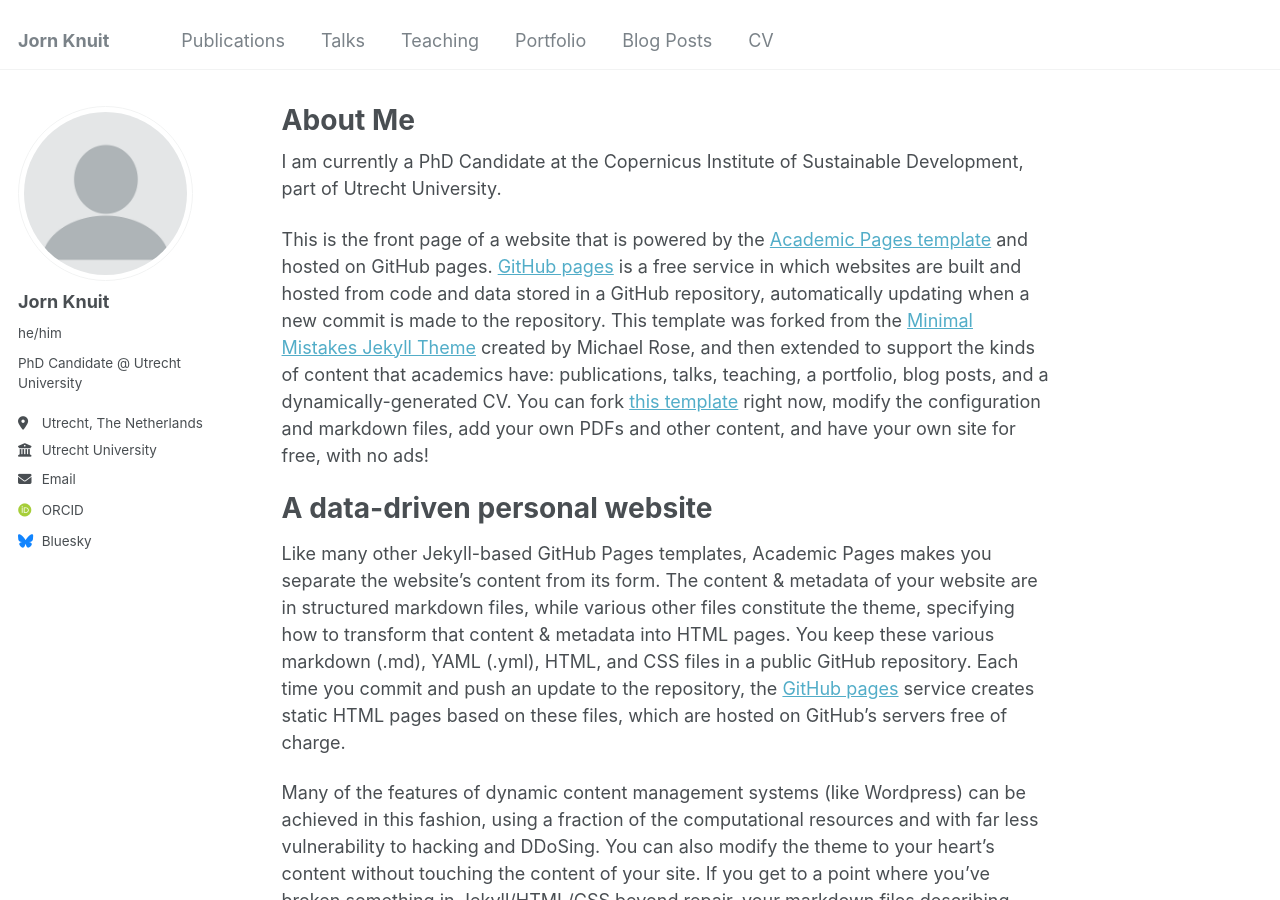
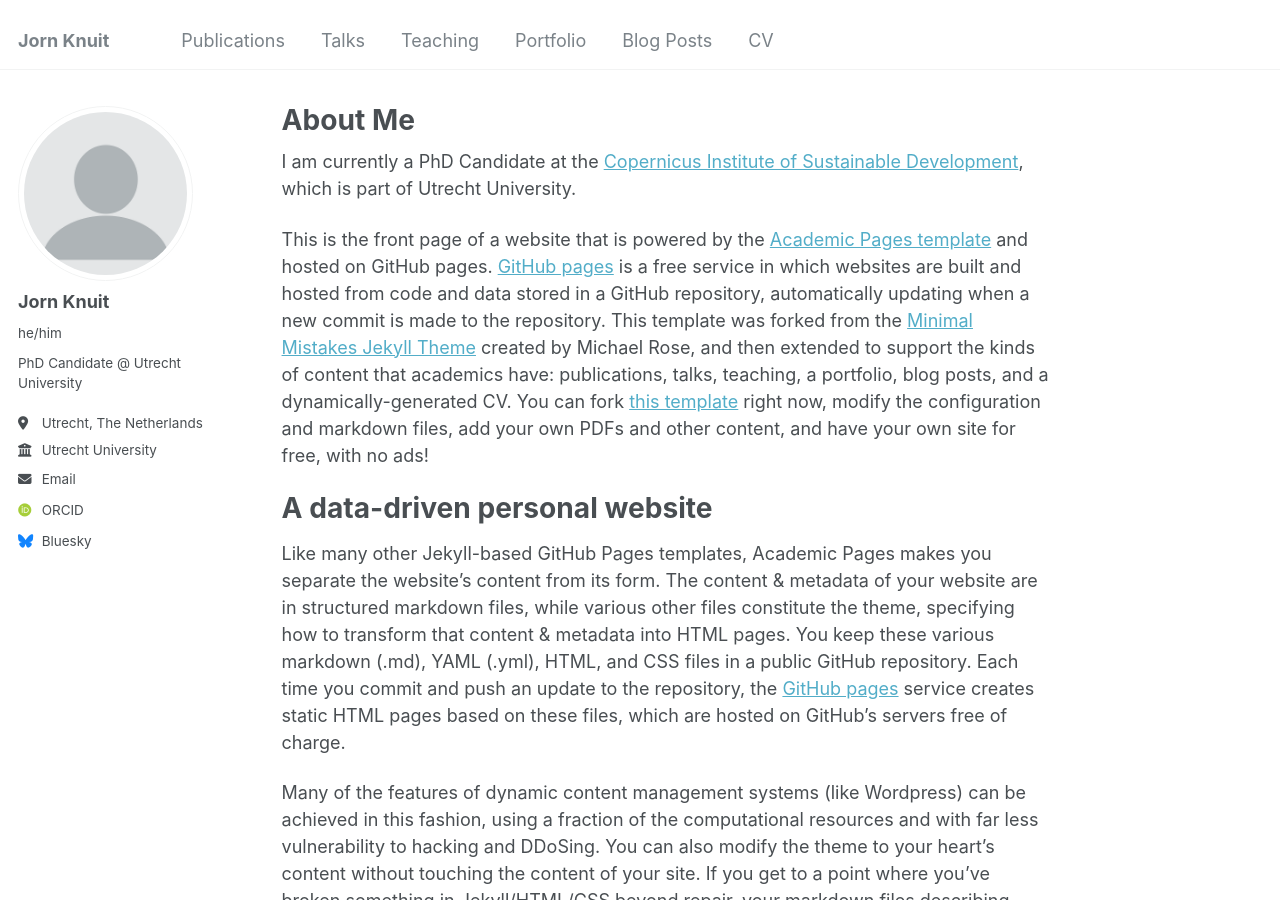
Before and after one commit to JornKnuit/JornKnuit.github.io, a Jekyll site: the page built from _pages/about.md, in a window 1280 px wide and 900 px high. Built offline with Jekyll 4.4.1, drawn with Linux system fonts in a browser that asks for light colours; some web fonts are replaced.

Commit message:
Update about.md

```diff
--- a/_pages/about.md
+++ b/_pages/about.md
@@ -7,7 +7,7 @@
   - /about.html
 ---
 
-I am currently a PhD Candidate at the Copernicus Institute of Sustainable Development, part of Utrecht University.
+I am currently a PhD Candidate at the [Copernicus Institute of Sustainable Development](https://www.uu.nl/en/research/copernicus-institute-of-sustainable-development), which is part of Utrecht University.
 
 
 
```
